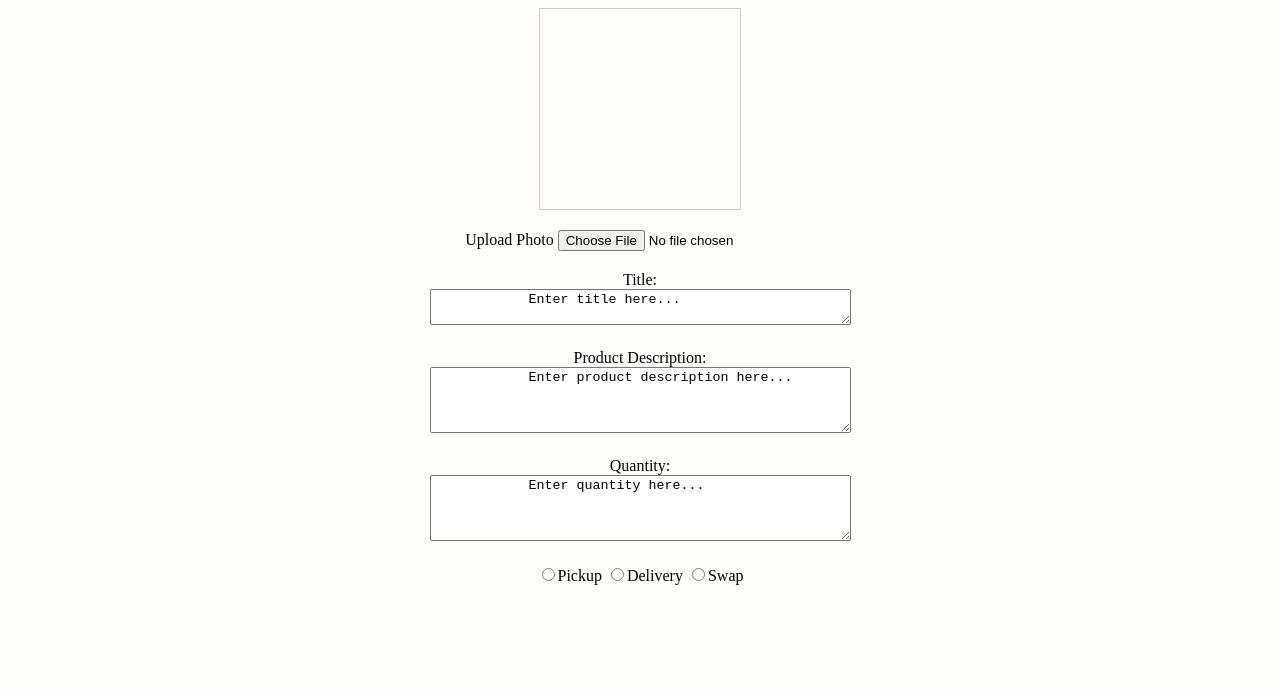
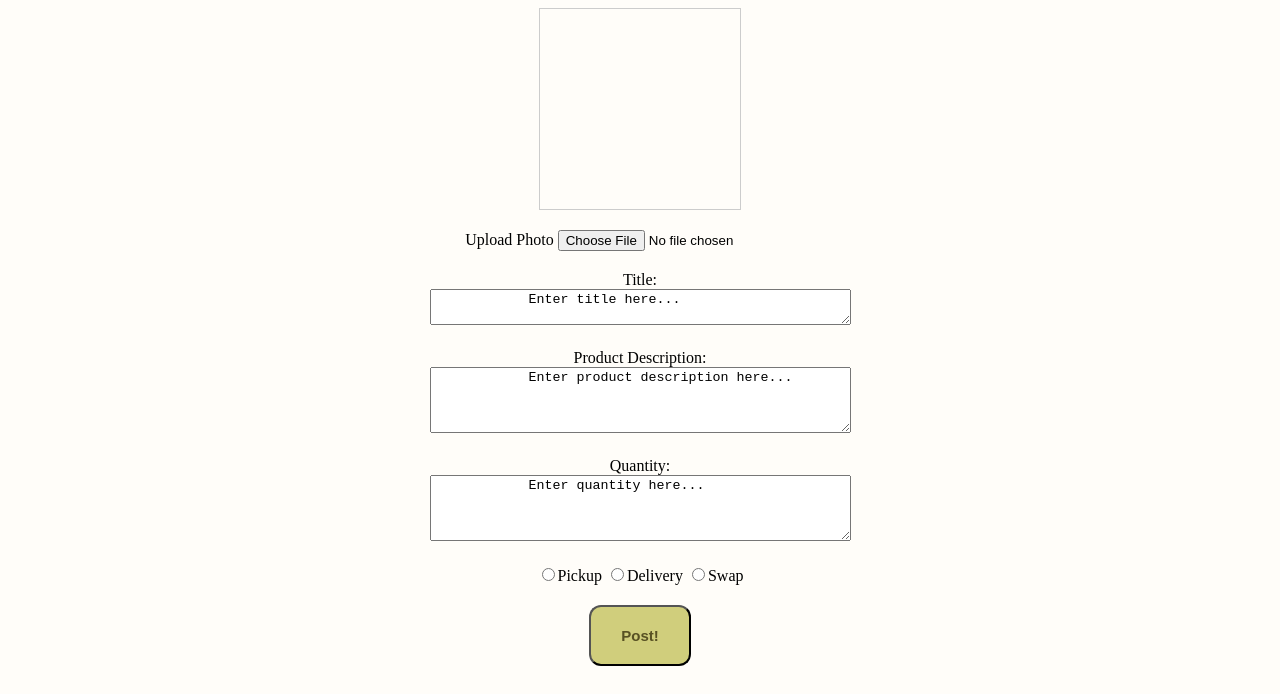
Before and after one commit to alessiacodes/CommunityHarvest, a plain HTML site: page Frontend/donate.html in a window 1280 px wide. Shown: the part 165-859 px from the top of the page. Before the commit the page ends 800 px from the top, so only its background shows below. Drawn offline with Linux system fonts and the light colour scheme.

Commit message:
added post button

```diff
--- a/Frontend/donate.css
+++ b/Frontend/donate.css
@@ -61,3 +61,20 @@
     margin-top: 20px;
     text-align: center;
 }
+
+.button-container {
+    display: flex;
+    flex-direction: column;
+    align-items: center;
+}
+
+.button {
+    margin: 20px;
+    padding: 20px 30px;
+    font-size: 15px;
+    font-weight: bold;
+    background-color: #D0CE7C;
+    color: #585123;
+    cursor: pointer;
+    border-radius: 12px;
+}
--- a/Frontend/donate.html
+++ b/Frontend/donate.html
@@ -63,6 +63,13 @@
     </div>
 
 
+    <div class="button-container">
+        <a href="main.html">
+            <button id="button" class="button">Post!</button>
+        </a>
+    </div>
+
+
 
 
 </body>
```
